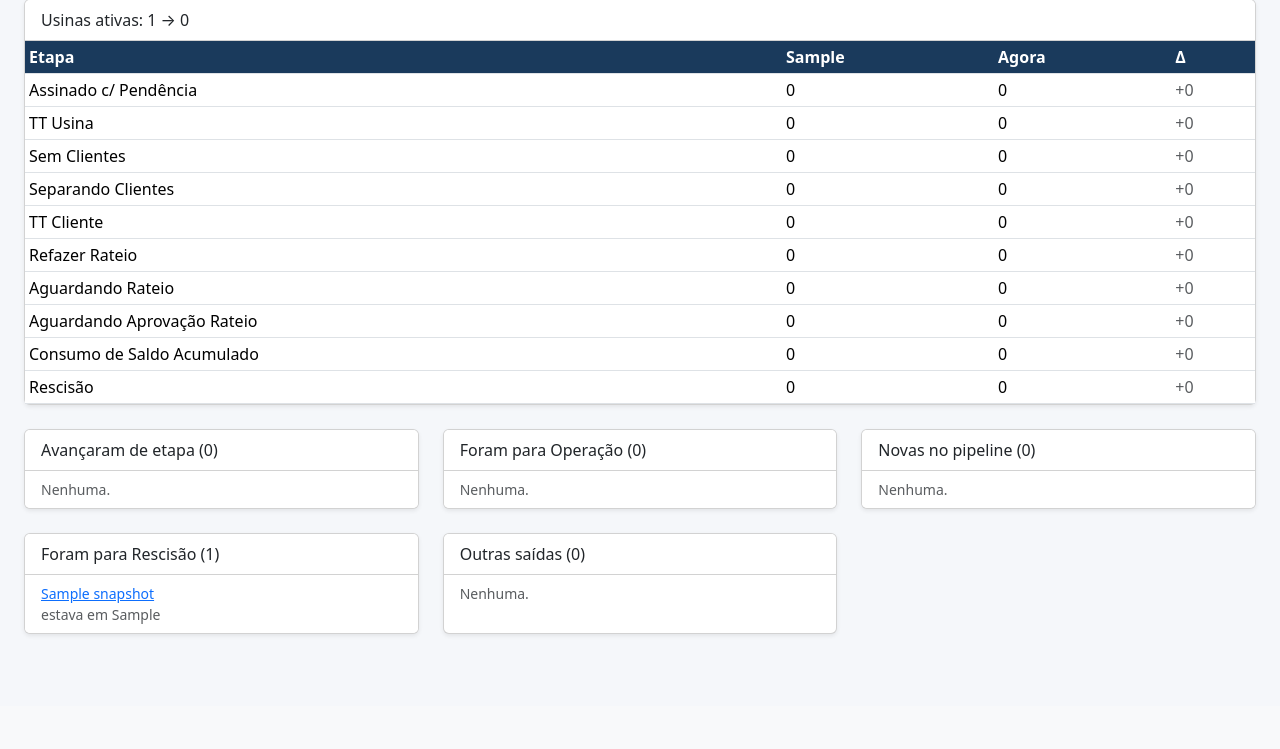
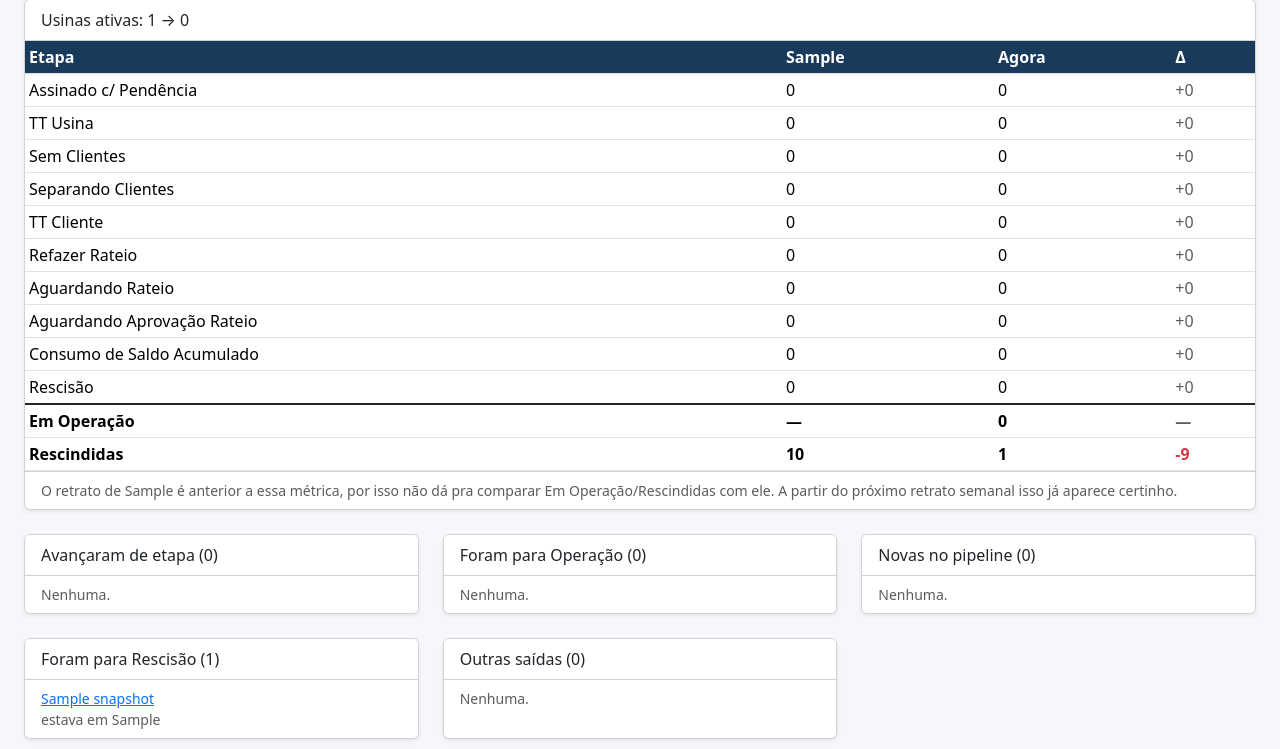
Before and after one commit to Relicetti/claude-code-workspace, a Flask app: page /comparativo in a window 1280 px wide. Shown: the part 151-900 px from the top of the page. Before the commit the page ends 787 px from the top, so only its background shows below. Run offline with Flask 3, Linux system fonts and the light colour scheme; the visitor is signed in with stand-in values (Sample User, id 1); tables that the repository leaves empty hold one stand-in row (values such as "Sample post"); some libraries are stand-ins or nearby versions.

Commit message:
feat(fup-operacoes): total de "Em Operação" no comparativo semanal
Cada retrato semanal agora também grava quantas usinas estavam em
Operação e Rescindidas naquele momento, numa tabela nova
(contadores_semana). O comparativo mostra essas duas linhas junto com
as etapas do pipeline, pra acompanhar a evolução mês a mês. Retratos
anteriores a essa mudança mostram "—" nessas linhas, já que não têm
esse dado gravado.

Co-Authored-By: Claude Sonnet 5 <noreply@anthropic.com>

```diff
--- a/fup-operacoes/app.py
+++ b/fup-operacoes/app.py
@@ -369,7 +369,10 @@ def comparativo():
         semanas = db.semanas_com_snapshot(conn)
         semana_escolhida = request.args.get("semana") or (semanas[0] if semanas else None)
         snapshot = db.snapshot_da_semana(conn, semana_escolhida) if semana_escolhida else {}
+        contadores_antes = db.contadores_da_semana(conn, semana_escolhida) if semana_escolhida else {}
         usinas_atuais, _ = _usinas_ativas_com_metricas(conn)
+        qtd_operacao_agora = db.contar_por_status(conn, "operacao")
+        qtd_rescindida_agora = db.contar_por_status(conn, "rescindida")
 
     atuais_por_id = {u["id"]: u for u in usinas_atuais}
 
@@ -409,6 +412,10 @@ def comparativo():
         etapas=db.ETAPAS,
         contagem_antes=contagem_antes,
         contagem_agora=contagem_agora,
+        qtd_operacao_antes=contadores_antes.get("operacao"),
+        qtd_operacao_agora=qtd_operacao_agora,
+        qtd_rescindida_antes=contadores_antes.get("rescindida"),
+        qtd_rescindida_agora=qtd_rescindida_agora,
         avancaram=avancaram,
         novas=novas,
         foram_operacao=foram_operacao,
--- a/fup-operacoes/db.py
+++ b/fup-operacoes/db.py
@@ -78,6 +78,15 @@ CREATE TABLE IF NOT EXISTS atividades (
     acao TEXT NOT NULL,
     usina_nome TEXT,
     criado_em TEXT NOT NULL
+);
+
+-- total de usinas por status (operacao/rescindida) no momento de cada
+-- retrato semanal, pra comparar mês a mês além do pipeline ativo.
+CREATE TABLE IF NOT EXISTS contadores_semana (
+    semana TEXT NOT NULL,
+    status TEXT NOT NULL,
+    quantidade INTEGER NOT NULL,
+    PRIMARY KEY (semana, status)
 );
 
 CREATE INDEX IF NOT EXISTS idx_historico_usina ON historico_etapas(usina_id);
@@ -444,12 +453,27 @@ def tirar_snapshot(conn, semana_iso, criado_em):
                VALUES (?,?,?,?,?,?,?)""",
             (semana_iso, u["id"], u["nome_ufv"], u["etapa_atual"], u["status"], dias_na_etapa, criado_em),
         )
+
+    for status in ("operacao", "rescindida"):
+        conn.execute(
+            "INSERT OR REPLACE INTO contadores_semana (semana, status, quantidade) VALUES (?,?,?)",
+            (semana_iso, status, contar_por_status(conn, status)),
+        )
     return True
 
 
 def semanas_com_snapshot(conn):
     linhas = conn.execute("SELECT DISTINCT semana FROM snapshots ORDER BY semana DESC").fetchall()
     return [r["semana"] for r in linhas]
+
+
+def contadores_da_semana(conn, semana_iso):
+    """Total de usinas em operação/rescindida no momento do retrato dessa
+    semana. Retorna {} se o retrato é de antes dessa métrica existir."""
+    linhas = conn.execute(
+        "SELECT status, quantidade FROM contadores_semana WHERE semana = ?", (semana_iso,)
+    ).fetchall()
+    return {r["status"]: r["quantidade"] for r in linhas}
 
 
 def snapshot_da_semana(conn, semana_iso):
--- a/fup-operacoes/templates/comparativo.html
+++ b/fup-operacoes/templates/comparativo.html
@@ -56,9 +56,44 @@
           </td>
         </tr>
         {% endfor %}
+        <tr class="table-group-divider fw-semibold">
+          <td>Em Operação</td>
+          <td>{{ qtd_operacao_antes if qtd_operacao_antes is not none else '—' }}</td>
+          <td>{{ qtd_operacao_agora }}</td>
+          <td>
+            {% if qtd_operacao_antes is not none %}
+              {% set delta = qtd_operacao_agora - qtd_operacao_antes %}
+              <span class="{{ 'text-success' if delta > 0 else ('text-danger' if delta < 0 else 'text-muted') }}">
+                {{ '%+d' % delta }}
+              </span>
+            {% else %}
+              <span class="text-muted">—</span>
+            {% endif %}
+          </td>
+        </tr>
+        <tr class="fw-semibold">
+          <td>Rescindidas</td>
+          <td>{{ qtd_rescindida_antes if qtd_rescindida_antes is not none else '—' }}</td>
+          <td>{{ qtd_rescindida_agora }}</td>
+          <td>
+            {% if qtd_rescindida_antes is not none %}
+              {% set delta = qtd_rescindida_agora - qtd_rescindida_antes %}
+              <span class="{{ 'text-success' if delta > 0 else ('text-danger' if delta < 0 else 'text-muted') }}">
+                {{ '%+d' % delta }}
+              </span>
+            {% else %}
+              <span class="text-muted">—</span>
+            {% endif %}
+          </td>
+        </tr>
       </tbody>
     </table>
   </div>
+  {% if qtd_operacao_antes is none %}
+    <div class="card-footer bg-white text-muted small">
+      O retrato de {{ semana_escolhida }} é anterior a essa métrica, por isso não dá pra comparar Em Operação/Rescindidas com ele. A partir do próximo retrato semanal isso já aparece certinho.
+    </div>
+  {% endif %}
 </div>
 
 <div class="row">
```
